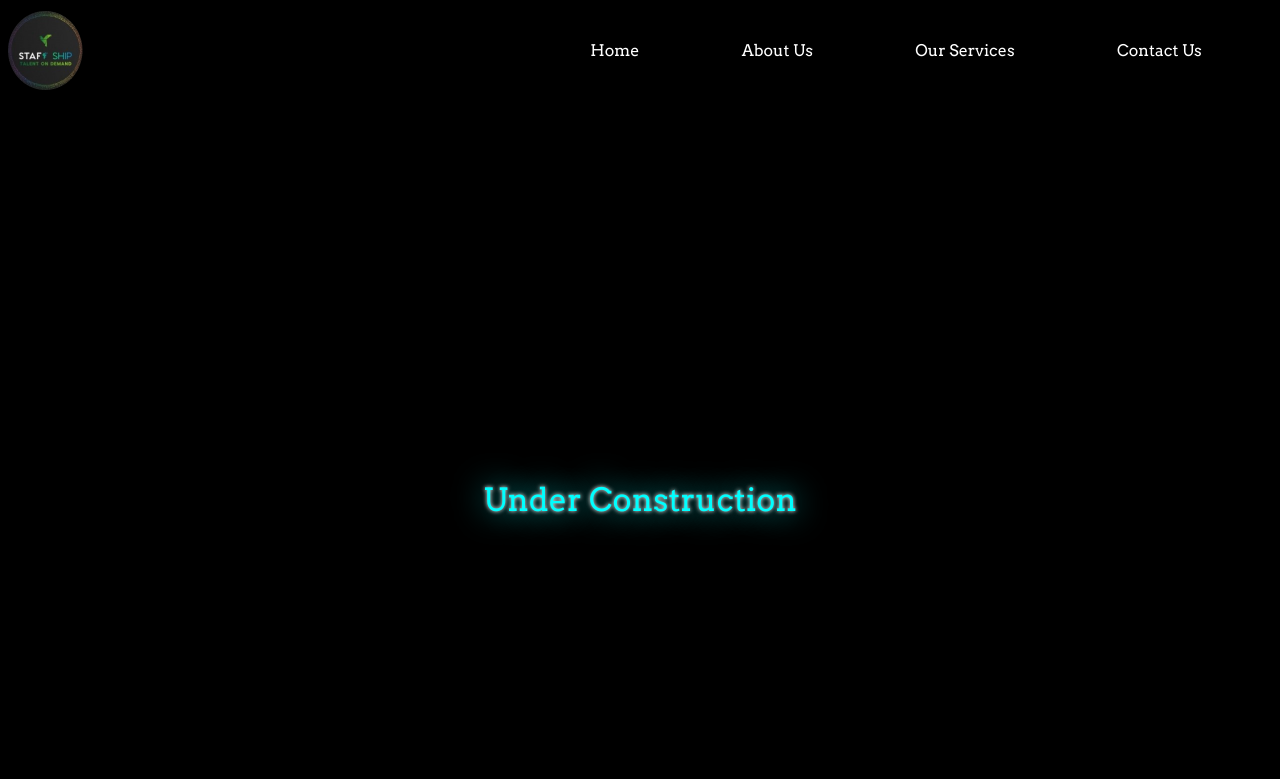
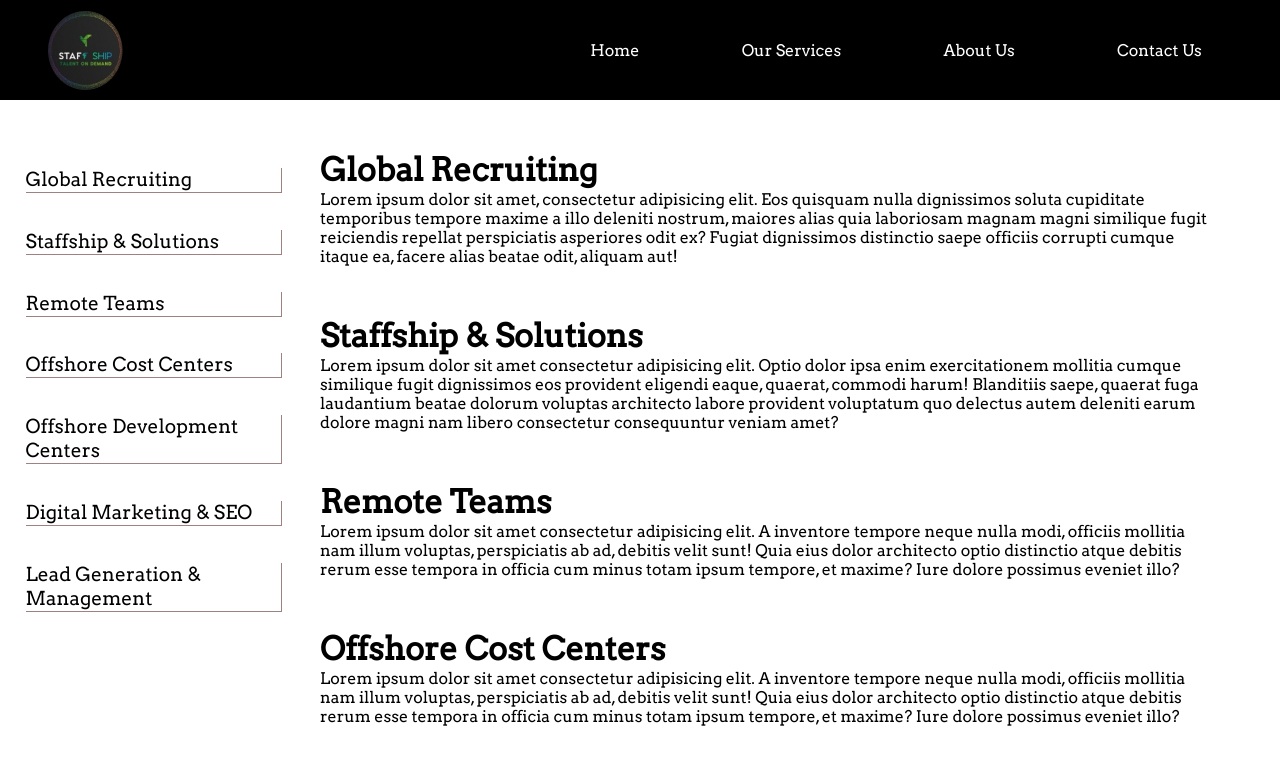
Before and after one commit to Shar1q-codes/staffship, a React (Create React App) app: page /OurServices in a window 1280 px wide. Shown: the top 779 px of the page. Built offline with nearby package versions, Linux system fonts and the light colour scheme.

Commit message:
services added

```diff
--- a/package.json
+++ b/package.json
@@ -16,6 +16,7 @@
     "react-icons": "^4.6.0",
     "react-responsive-carousel": "^3.2.23",
     "react-router-dom": "^6.4.2",
+    "react-router-hash-link": "^2.4.3",
     "react-scripts": "5.0.1",
     "web-vitals": "^2.1.4"
   },
--- a/src/App.css
+++ b/src/App.css
@@ -18,19 +18,21 @@
   width: 100%;
   margin: 0 auto;
   background-color: black;
-
+  z-index: 999;
+  position: relative;
 }
 
 .logo{
   flex: 2;
   height: 100px;
-  width: 100px;
+
 
 }
 
 .logo-img{
   height: 100px;
-  width: 100px;
+  border-radius: 50%;
+  margin-left: 40px;
 }
 
 .nav-bar{
@@ -282,14 +284,36 @@
 /* ********************* Services Component ****************** */
 
 .services-component{
-  background-color: black;
-  color: aqua;
-  text-shadow:  0 0 .125em white, 0 0 1em aqua;
+  height: 200vh;
+}
+
+.Services-Nav{
   display: flex;
-  justify-content: center;
-  align-items: center;
-  height: 100vh;
-  font-size: 32px;
+  flex-direction: column;
+  justify-content: space-around;
+  height: 60vh;
+  width: 20%;
+  position: fixed;
+  font-size: larger;
+  margin-left: 2%;
+}
+
+.hash-link{
+  text-decoration: none;
+  color: black;
+  border-bottom: 1px solid rgb(158, 129, 129);
+  border-right: 1px solid rgb(158, 129, 129);
+}
+
+.services-container{
+
+  width: 70%;
+  position: relative;
+  left: 25%;
+}
+
+.services-container div{
+  margin-top: 50px;
 }
 
 
--- a/src/Components/Header.js
+++ b/src/Components/Header.js
@@ -22,8 +22,8 @@ const Header = () => {
           </div>
             <ul className='nav-bar' ref={navRef} onClick={showNav}>
                 <Link to='/'><li className='noselect' >Home</li></Link>
+                <Link to='/OurServices'><li className='noselect'>Our Services</li></Link>
                 <Link to='/AboutUs'><li className='noselect' >About Us</li></Link>
-                <Link to='/OurServices'><li className='noselect'>Our Services</li></Link>
                 <Link to='/ContactUs'><li className='noselect'>Contact Us</li></Link>
                 <div className='toggle bar'>
                   <FaTimes />
--- a/src/Components/Services.js
+++ b/src/Components/Services.js
@@ -1,9 +1,42 @@
 import React from 'react'
 import { motion } from 'framer-motion'
+import ServicesNav from './ServicesNav'
+
 const Services = () => {
   return (
     <motion.div initial={{opacity: 0}} animate={{opacity: 1}} exit={{opacity: 0}} className='services-component'>
-      <p>Under Construction</p>
+      <ServicesNav/>
+      <div className='services-container'>
+        <div id='global'>
+          <h1>Global Recruiting</h1>
+          <p>Lorem ipsum dolor sit amet, consectetur adipisicing elit. Eos quisquam nulla dignissimos soluta cupiditate temporibus tempore maxime a illo deleniti nostrum, maiores alias quia laboriosam magnam magni similique fugit reiciendis repellat perspiciatis asperiores odit ex? Fugiat dignissimos distinctio saepe officiis corrupti cumque itaque ea, facere alias beatae odit, aliquam aut!</p>
+        </div>
+        <div id="staffsol">
+          <h1>Staffship & Solutions</h1>
+          <p>Lorem ipsum dolor sit amet consectetur adipisicing elit. Optio dolor ipsa enim exercitationem mollitia cumque similique fugit dignissimos eos provident eligendi eaque, quaerat, commodi harum! Blanditiis saepe, quaerat fuga laudantium beatae dolorum voluptas architecto labore provident voluptatum quo delectus autem deleniti earum dolore magni nam libero consectetur consequuntur veniam amet?</p>
+        </div>
+        <div id="remote">
+          <h1>Remote Teams</h1>
+          <p>Lorem ipsum dolor sit amet consectetur adipisicing elit. A inventore tempore neque nulla modi, officiis mollitia nam illum voluptas, perspiciatis ab ad, debitis velit sunt! Quia eius dolor architecto optio distinctio atque debitis rerum esse tempora in officia cum minus totam ipsum tempore, et maxime? Iure dolore possimus eveniet illo?</p>
+        </div>
+        <div id="occ">
+          <h1>Offshore Cost Centers</h1>
+          <p>Lorem ipsum dolor sit amet consectetur adipisicing elit. A inventore tempore neque nulla modi, officiis mollitia nam illum voluptas, perspiciatis ab ad, debitis velit sunt! Quia eius dolor architecto optio distinctio atque debitis rerum esse tempora in officia cum minus totam ipsum tempore, et maxime? Iure dolore possimus eveniet illo?</p>
+        </div>
+        <div id="odc">
+          <h1>Offshore Development Centers</h1>
+          <p>Lorem ipsum dolor sit amet consectetur adipisicing elit. A inventore tempore neque nulla modi, officiis mollitia nam illum voluptas, perspiciatis ab ad, debitis velit sunt! Quia eius dolor architecto optio distinctio atque debitis rerum esse tempora in officia cum minus totam ipsum tempore, et maxime? Iure dolore possimus eveniet illo?</p>
+        </div>
+        <div id="digital">
+          <h1>Digital Marketing & SEO</h1>
+          <p>Lorem ipsum dolor sit amet consectetur adipisicing elit. A inventore tempore neque nulla modi, officiis mollitia nam illum voluptas, perspiciatis ab ad, debitis velit sunt! Quia eius dolor architecto optio distinctio atque debitis rerum esse tempora in officia cum minus totam ipsum tempore, et maxime? Iure dolore possimus eveniet illo?</p>
+        </div>
+        <div id="lead">
+          <h1>Lead Generation & Management</h1>
+          <p>Lorem ipsum dolor sit amet consectetur adipisicing elit. A inventore tempore neque nulla modi, officiis mollitia nam illum voluptas, perspiciatis ab ad, debitis velit sunt! Quia eius dolor architecto optio distinctio atque debitis rerum esse tempora in officia cum minus totam ipsum tempore, et maxime? Iure dolore possimus eveniet illo?</p>
+        </div>
+      </div>
+
     </motion.div>
   )
 }
--- /dev/null
+++ b/src/Components/ServicesNav.js
@@ -0,0 +1,19 @@
+import React from 'react'
+import { HashLink } from 'react-router-hash-link'
+
+
+const ServicesNav = () => {
+  return (
+    <div className='Services-Nav'>
+        <HashLink to='#global' className='hash-link'>Global Recruiting</HashLink>
+        <HashLink to='#staffsol' className='hash-link'>Staffship & Solutions</HashLink>
+        <HashLink to='#remote' className='hash-link'>Remote Teams</HashLink>
+        <HashLink to='#occ' className='hash-link'>Offshore Cost Centers</HashLink>
+        <HashLink to='#odc' className='hash-link'>Offshore Development Centers</HashLink>
+        <HashLink to='#digital' className='hash-link'>Digital Marketing & SEO</HashLink>
+        <HashLink to='#lead' className='hash-link'>Lead Generation & Management</HashLink>
+    </div>
+  )
+}
+
+export default ServicesNav
```
Also changed, not shown: src/Components/ServicesComponent.js (added, +28 -0 lines), 1 other file (tests, documents, lock files or other folders).
